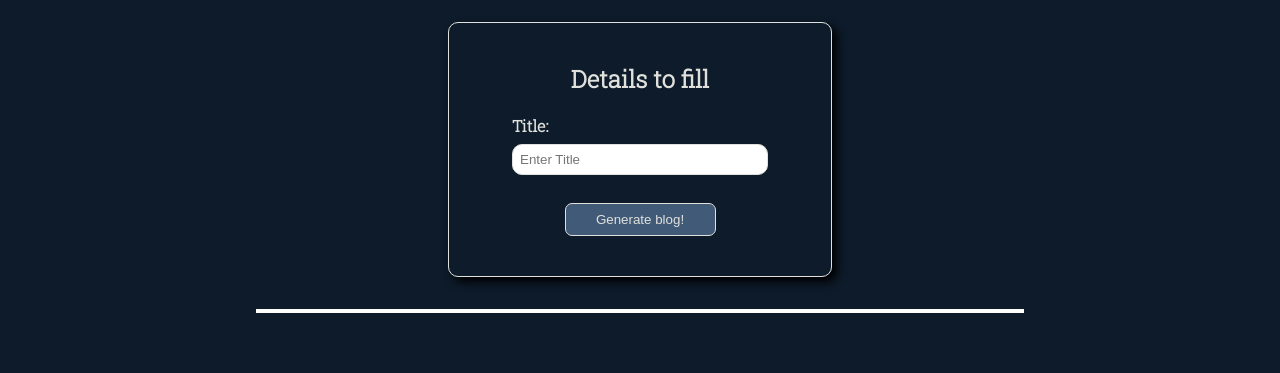
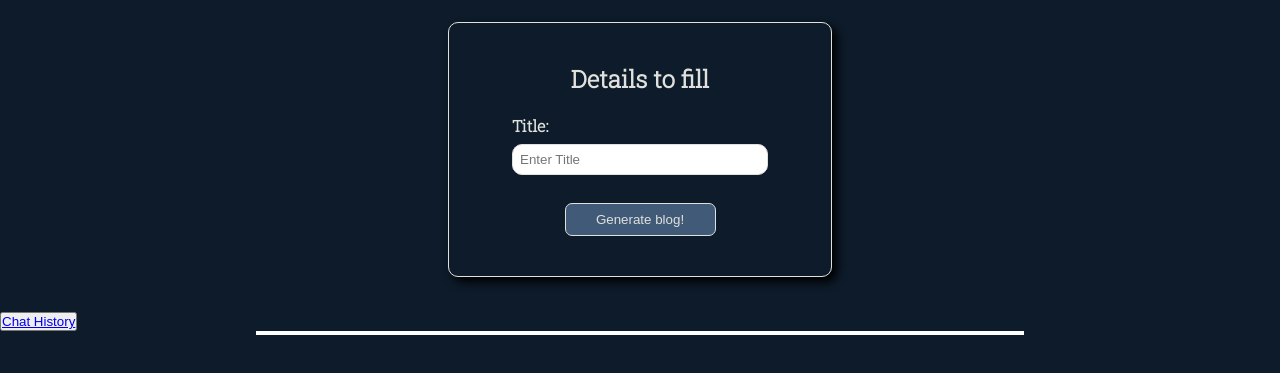
Before and after one commit to Apil120/Project_BCA, a plain HTML site: page Template/semproject.html in a window 1280 px wide. Shown: the part 205-578 px from the top of the page. Drawn offline with nearby package versions, Linux system fonts and the light colour scheme; files that its build step writes are made by us from their sources.

Commit message:
Update semproject.html

```diff
--- a/Template/semproject.html
+++ b/Template/semproject.html
@@ -45,6 +45,10 @@
 
         <button type="button" onclick="generateBlog()" class="btn">Generate blog!</button>
     </form>
+    <div class="chat">
+
+        <button type="button"><a href="Chat_history_Project.txt">Chat History</a></button>
+    </div>
 
     <!-- Display blog content -->
     <div id="blog-content"></div>
```
